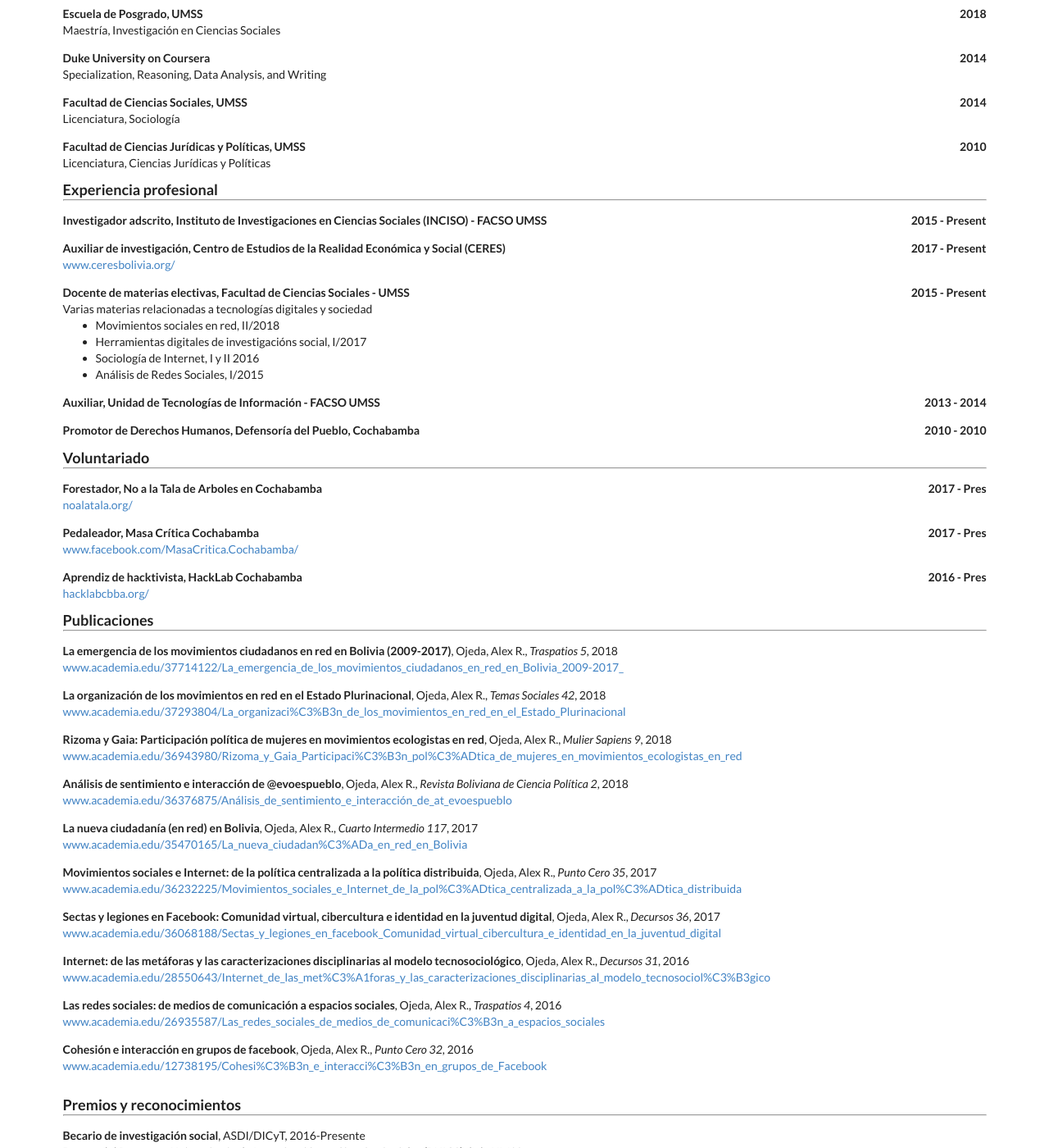
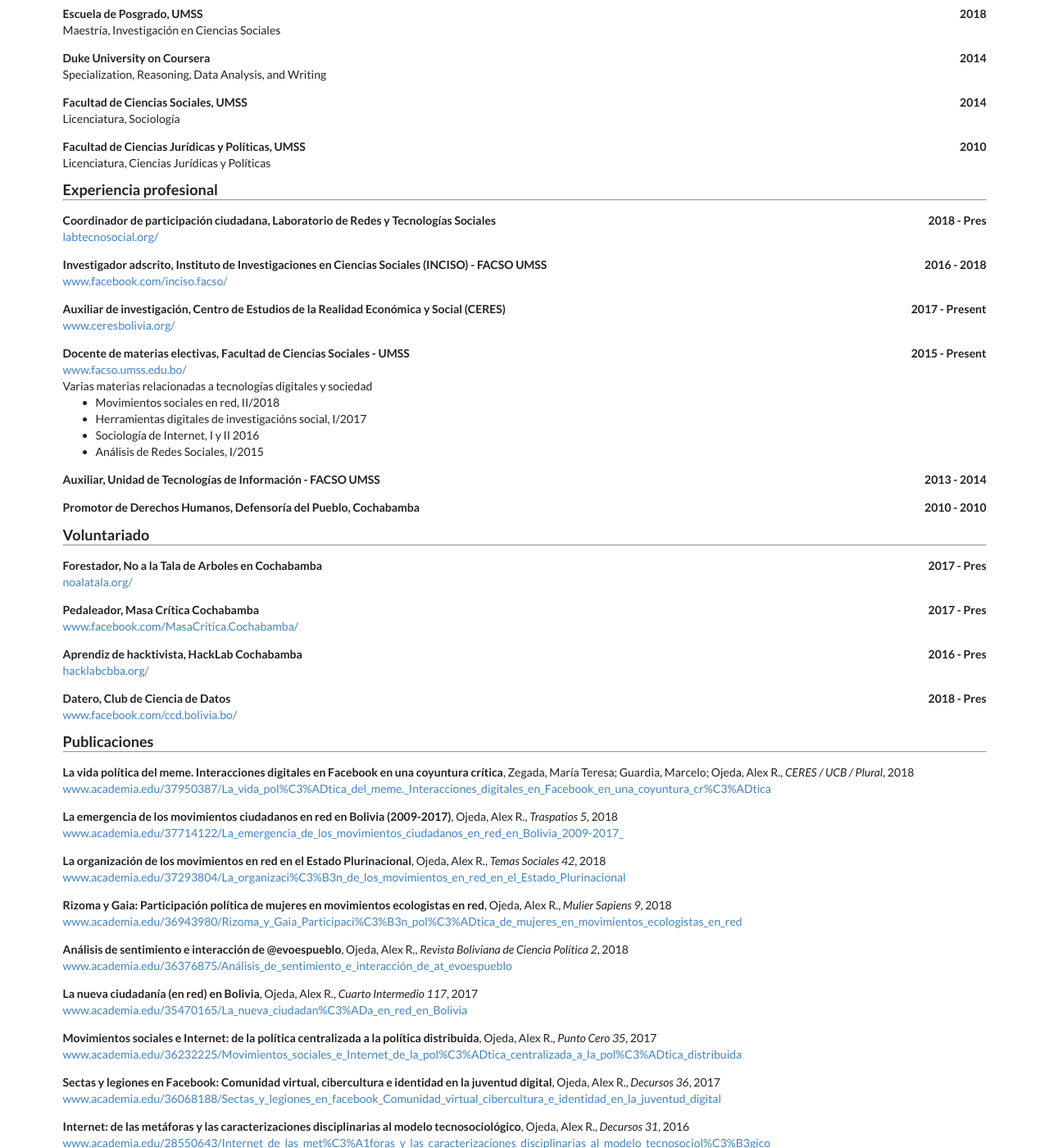
Before and after one commit to alex-roc/alex-roc.github.io, a Jekyll site: the page built from bio/index.html, in a window 1280 px wide and 1400 px high, scrolled down 399 px. Shown: the whole window at 82% size. Built offline with Jekyll 4.4.1, drawn with Linux system fonts in a browser that asks for light colours.

Commit message:
Datos de CV añadidos

```diff
--- a/_data/bio.json
+++ b/_data/bio.json
@@ -188,12 +188,21 @@
     }
   ],
   "work": [
+      {
+      "company": "Laboratorio de Redes y Tecnologías Sociales",
+      "position": "Coordinador de participación ciudadana",
+      "website": "http://labtecnosocial.org/",
+      "startDate": "2018-07-01",
+      "endDate": "Presente",
+      "summary": "",
+      "highlights": []
+    },
     {
       "company": "Instituto de Investigaciones en Ciencias Sociales (INCISO) - FACSO UMSS",
       "position": "Investigador adscrito",
-      "website": "",
-      "startDate": "2015-07-01",
-      "endDate": "Present",
+      "website": "https://www.facebook.com/inciso.facso/",
+      "startDate": "2016-07-01",
+      "endDate": "2018-06-30",
       "summary": "",
       "highlights": []
     },
@@ -209,7 +218,7 @@
     {
       "company": "Facultad de Ciencias Sociales - UMSS",
       "position": "Docente de materias electivas",
-      "website": "",
+      "website": "http://www.facso.umss.edu.bo/",
       "startDate": "2015-03-01",
       "endDate": "Present",
       "summary": "Varias materias relacionadas a tecnologías digitales y sociedad",
@@ -266,9 +275,27 @@
       "endDate": "Presente",
       "summary": "",
       "highlights": []
+    },
+      {
+      "organization": "Club de Ciencia de Datos",
+      "website": "https://www.facebook.com/ccd.bolivia.bo/",
+      "position": "Datero",
+      "startDate": "2018-09-01",
+      "endDate": "Presente",
+      "summary": "",
+      "highlights": []
     }
     ],
 "publications": [
+      {
+      "name": "La vida política del meme. Interacciones digitales en Facebook en una coyuntura crítica",
+      "type": "journal",
+      "author": "Zegada, María Teresa; Guardia, Marcelo; Ojeda, Alex R.",
+      "publisher": "CERES / UCB / Plural",
+      "releaseDate": "2018",
+      "website": "https://www.academia.edu/37950387/La_vida_pol%C3%ADtica_del_meme._Interacciones_digitales_en_Facebook_en_una_coyuntura_cr%C3%ADtica",
+      "summary": ""
+      },
       {
       "name": "La emergencia de los movimientos ciudadanos en red en Bolivia (2009-2017)",
       "type": "journal",
```
